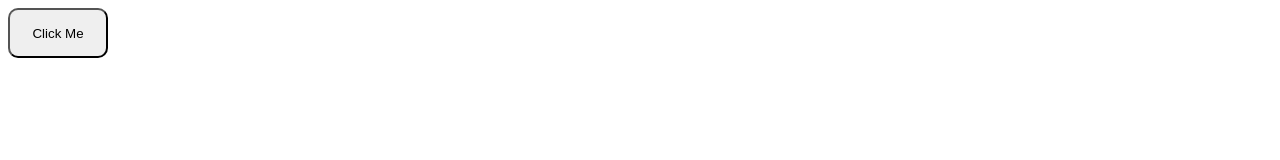
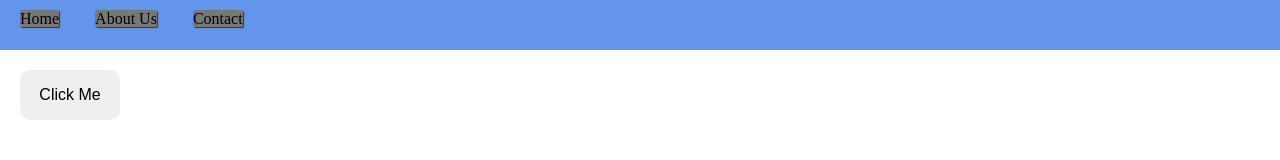
Before and after one commit to davidrfreeman/js30, a plain HTML site: page index.html in a window 1280 px wide. Drawn offline with Linux system fonts and the light colour scheme.

Commit message:
CSS changes, mostly stoopid stuff

```diff
--- a/index.html
+++ b/index.html
@@ -8,9 +8,18 @@
     <link rel="stylesheet" href="main.css">
   </head>
   <body>
+    <div class="nav">
+      <ul class="navGroup">
+        <li class="navItem"><a href="#">Home</a></li>
+        <li class="navItem"><a href="#1">About Us</a></li>
+        <li class="navItem"><a href="#2">Contact</a></li>
+      </ul>
+    </div>
     <button type="button" name="button" id="btn">Click Me</button>
-    <div id="display"></div>
-    <div id="quote"></div>
+    <div id="quoteBlock">
+      <div id="display"></div>
+      <div id="quote"></div>
+    </div>
   </body>
   <script type="text/javascript" src="main.js"></script>
 </html>
--- a/main.css
+++ b/main.css
@@ -1,15 +1,74 @@
+* {
+  margin: 0;
+  padding: 0;
+}
+
+a {
+  text-decoration: none;
+  background: #777;
+  color: #FFF;
+  border-radius: 2px;
+  box-shadow: 1px 1px 1px #333;
+}
+
+a:link {
+  color: #000;
+}
+
+a:visited {
+  color: #FFF;
+}
+
+a:hover {
+  box-shadow: 5px 5px  5px #666;
+  background-color: rgb(39, 49, 59);
+  transition: 0.3s ease-in-out;
+}
+
+
+.nav {
+  background: #6495ED;
+  margin: 0;
+  height: 50px;
+  padding-left: 20px;
+}
+
+.navItem {
+  height: 15px;
+  width:auto;
+  display: inline-block;
+  padding-right: 2rem;
+  margin-top: 10px;
+  transition: 0.2s ease-in-out;
+}
+
+.navItem:hover {
+  transform: scale(1.2, 1.2);
+}
+
+
+#qoteBlock {
+  height: 150px;
+  width: 250px;
+}
+
 #display {
   font-size: 16px;
   font-weight: lighter;
+  margin: 0 0 10px 15px;
 }
 
 #quote {
   font-size: 22px;
   font-weight: initial;
-  font: small-caption
+  font: small-caption;
+  margin-left: 20px;
 }
 #btn {
   height: 50px;
   width: 100px;
   border-radius: 10px;
+  border-style: none;
+  font: status-bar;
+  margin: 20px;
 }
```
